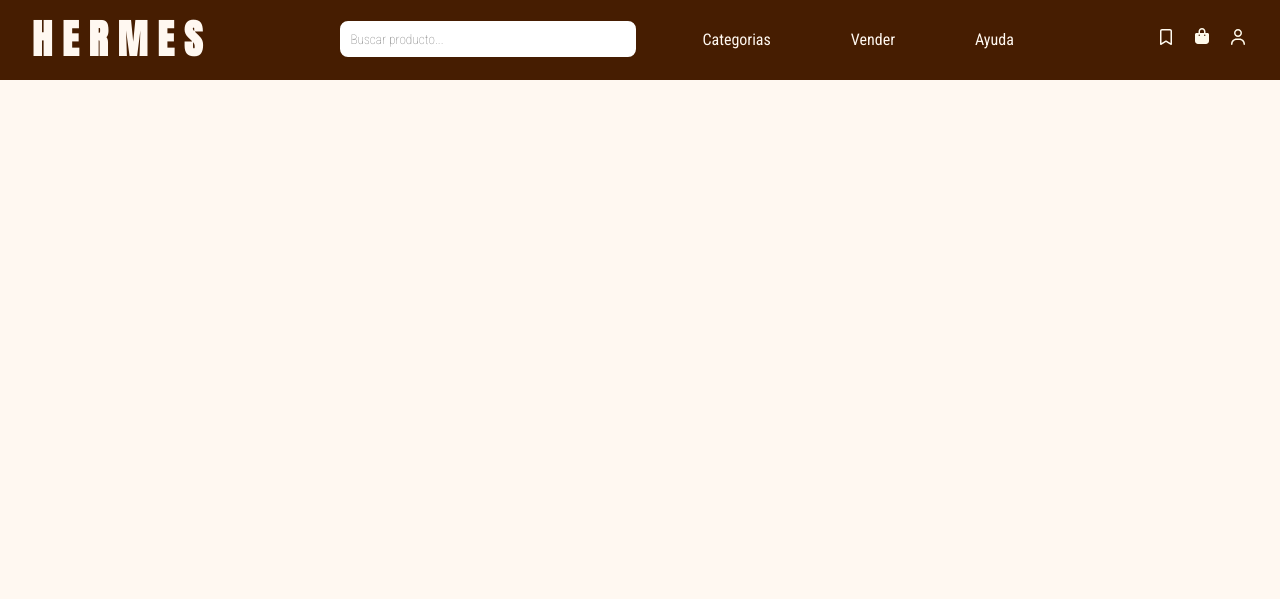
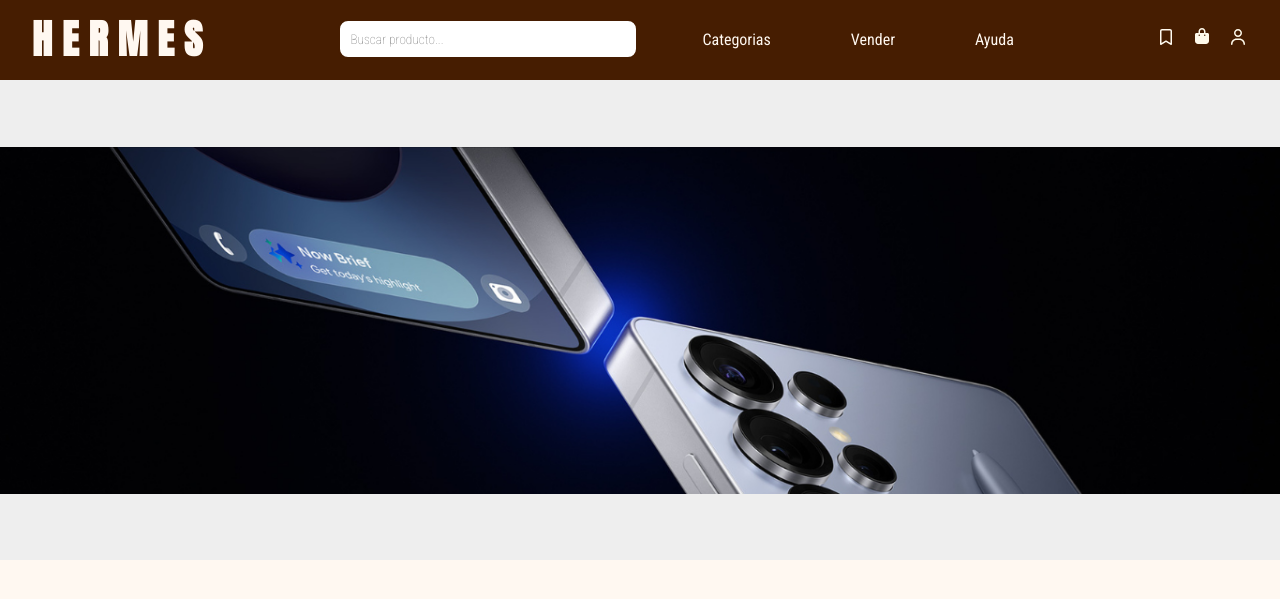
Before and after one commit to lorian49-dev/products-search, a PHP site: page /home.html in a window 1280 px wide. Shown: the top 599 px of the page. Run offline with PHP 8.4, Linux system fonts and the light colour scheme.

Commit message:
slider and images
importamos nuevas imagenes de cabecera y plantamos el estilo y estructura del slider.

```diff
--- a/home.css
+++ b/home.css
@@ -243,3 +243,53 @@ con overflow:hidden lo que hacemos es eliminar la regla del overflow scrollbar p
 }
 
 /*CONTENEDOR DE IMAGENES Y CARRUSEL PROMOCIONALES*/
+
+.header-box{
+    width: 100vw;
+    height: 60vh;
+    background-color: #eee;
+}
+
+.slides{
+    width: 100%;
+    height: 100%;
+    display: flex;
+    overflow: hidden;
+}
+
+/*Contenido en si del carrusel*/
+
+.slides-box{
+    width: 100%;
+    height: 100%;
+    flex-shrink: 0;
+}
+
+.slides-box:nth-child(1){
+    background-image: url(SOURCES/IMAGENES/header-S-s25.png);
+    background-position: center;
+    background-repeat: no-repeat;
+    background-size: contain;
+}
+
+.slides-box:nth-child(2){
+    background-image: url(SOURCES/IMAGENES/header-S-Z-fold-7.png);
+    background-position: center;
+    background-repeat: no-repeat;
+    background-size: contain;
+}
+
+.slides-box:nth-child(3){
+    background-image: url(SOURCES/IMAGENES/header-nintendo-switch-2.png);
+    background-position: center;
+    background-repeat: no-repeat;
+    background-size: contain;
+}
+
+
+.slides-box:nth-child(4){
+    background-image: url(SOURCES/IMAGENES/header-lenovo.png);
+    background-position: center;
+    background-repeat: no-repeat;
+    background-size: contain;
+}
--- a/home.html
+++ b/home.html
@@ -52,7 +52,12 @@
     </header>
     <main>
         <div class="header-box">
-
+         <div class="slides">
+            <div class="slides-box"></div>
+            <div class="slides-box"></div>
+            <div class="slides-box"></div>
+            <div class="slides-box"></div>
+         </div>
         </div>
         <div class="categories-box">
 
```
Also changed, not shown: SOURCES/Gemini_Generated_Image_pfnljipfnljipfnl.png (deleted), SOURCES/IMAGENES/Gemini_Generated_Image_pfnljipfnljipfnl.png (deleted), SOURCES/IMAGENES/NSWITCH.jpg (deleted), SOURCES/IMAGENES/ZFLIP.png (deleted), SOURCES/IMAGENES/ZFOLD.jpg (deleted), SOURCES/IMAGENES/header-S-Z-fold-7.png (added), SOURCES/IMAGENES/header-S-s25.png (added), SOURCES/IMAGENES/header-lenovo.png (added), SOURCES/IMAGENES/header-nintendo-switch-2.png (added), SOURCES/IMAGENES/header-sonic-the-movie.png (added), SOURCES/NSWITCH.jpg (deleted), SOURCES/ZFLIP.png (deleted), SOURCES/ZFOLD.jpg (deleted), SOURCES/background-UX-Register.png (deleted).
